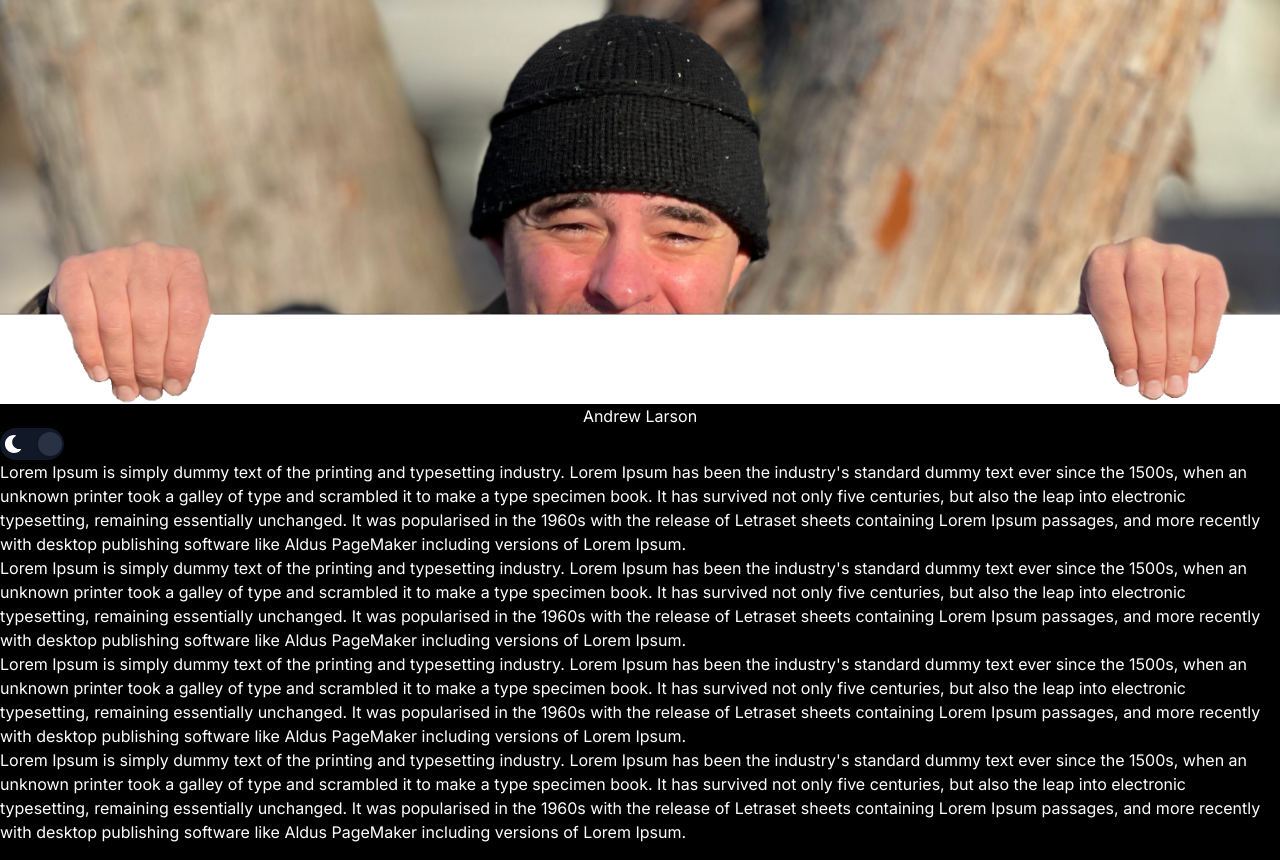
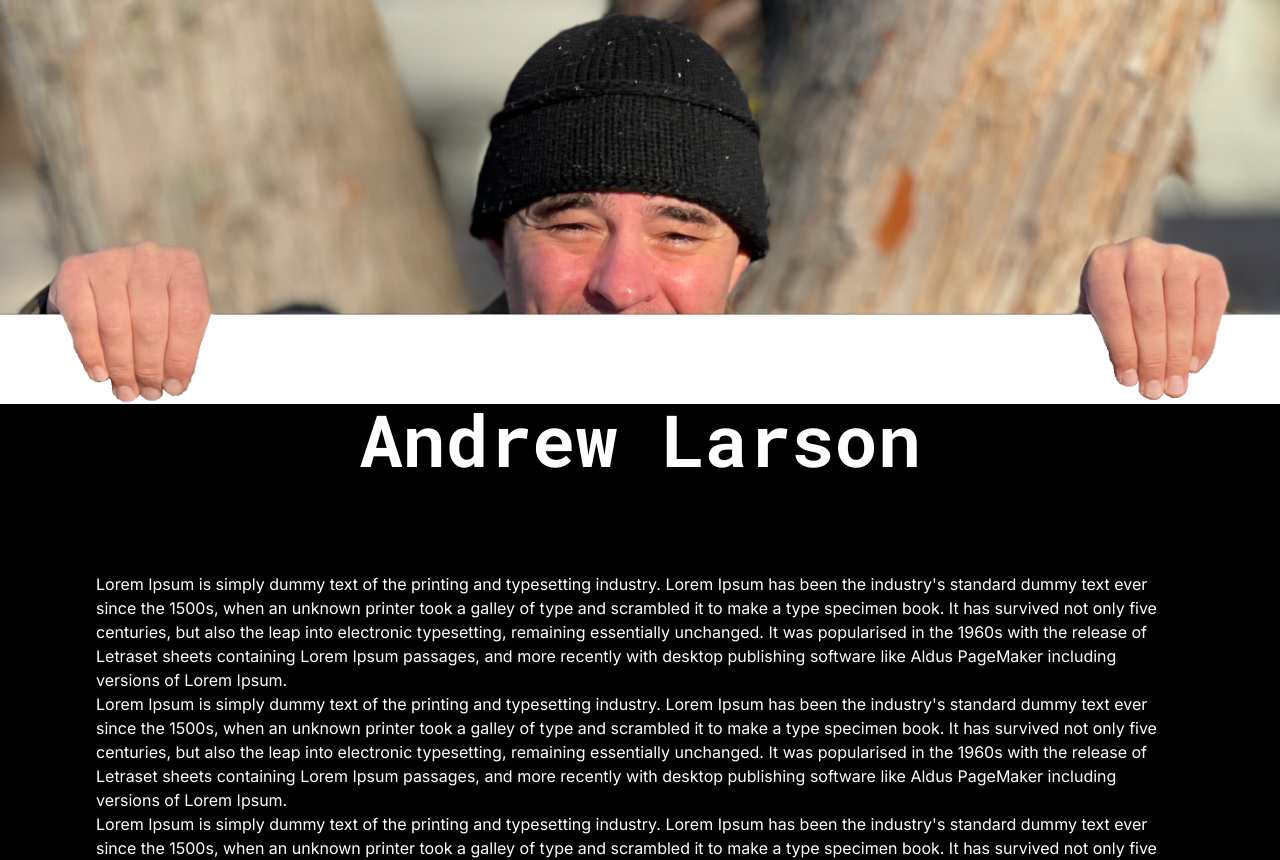
Before and after one commit to A-A-Larson/NextReact, a Next.js app in the folder nextportfolio/: page / in a window 1280 px wide. Shown: the top 860 px of the page. Built offline with nearby package versions, Linux system fonts and the light colour scheme.

Commit message:
Header w/ darkmode v2

```diff
--- a/nextportfolio/src/app/components/Content.jsx
+++ b/nextportfolio/src/app/components/Content.jsx
@@ -1,24 +1,23 @@
 "use client";
 import React from 'react';
-import ThemeToggle from '../components/ThemeToggle'
+import { roboto_mono } from '../fonts'
 
 export default function Content() {
     return (
         <div
-        className='h-screen bg-white relative dark:bg-black'
+        className='relative z-10 bg-white dark:bg-black'
         >
             <div className=''>
+
                 <h1
-                    className='text-center'
+                    className='font-mono text-center text-7xl font-bold'
                 >
                     Andrew Larson
                 </h1>
-                <div>
-                    <ThemeToggle />
-                </div>
+
             </div>
 
-            <div className='text-wrap'>
+            <div className='text-wrap p-24'>
                 <p>Lorem Ipsum is simply dummy text of the printing and typesetting industry. Lorem Ipsum has been the industry's standard dummy text ever since the 1500s, when an unknown printer took a galley of type and scrambled it to make a type specimen book. It has survived not only five centuries, but also the leap into electronic typesetting, remaining essentially unchanged. It was popularised in the 1960s with the release of Letraset sheets containing Lorem Ipsum passages, and more recently with desktop publishing software like Aldus PageMaker including versions of Lorem Ipsum.</p>
                 <p>Lorem Ipsum is simply dummy text of the printing and typesetting industry. Lorem Ipsum has been the industry's standard dummy text ever since the 1500s, when an unknown printer took a galley of type and scrambled it to make a type specimen book. It has survived not only five centuries, but also the leap into electronic typesetting, remaining essentially unchanged. It was popularised in the 1960s with the release of Letraset sheets containing Lorem Ipsum passages, and more recently with desktop publishing software like Aldus PageMaker including versions of Lorem Ipsum.</p>
                 <p>Lorem Ipsum is simply dummy text of the printing and typesetting industry. Lorem Ipsum has been the industry's standard dummy text ever since the 1500s, when an unknown printer took a galley of type and scrambled it to make a type specimen book. It has survived not only five centuries, but also the leap into electronic typesetting, remaining essentially unchanged. It was popularised in the 1960s with the release of Letraset sheets containing Lorem Ipsum passages, and more recently with desktop publishing software like Aldus PageMaker including versions of Lorem Ipsum.</p>
--- /dev/null
+++ b/nextportfolio/src/app/components/FloatHands.jsx
@@ -0,0 +1,22 @@
+"use client";
+import Hands from '../img/HandsResize2.png';
+import Image from 'next/image';
+
+export default function FloatHands() {
+
+    return (
+
+            <div>
+                <div className='relative z-20'>
+                    <Image
+                        className='relative z-2'
+                        width={2930}
+                        height={924}
+                        src={Hands}
+                        alt='Floating hands'
+                    />
+                </div>
+
+        </div>
+    )
+};
--- a/nextportfolio/src/app/components/Header.jsx
+++ b/nextportfolio/src/app/components/Header.jsx
@@ -1,50 +1,23 @@
 "use client";
 import React from 'react';
 import HeroImg from '../img/HeaderEdit4Resize.png';
-import Hands from '../img/HandsResize2.png';
 import Image from 'next/image';
 
 export default function Header() {
     return (
-        <div
-        className=''
-        >
 
-            {/* <div
-            style={{
-                backgroundImage: `url(${HeroImg.src})`,
-                height: '100%',
-                width: '100%',
-                position: 'fixed',
-                backgroundRepeat: 'no-repeat',
-                backgroundSize: 'contain',
-                zIndex: ''
-            }}
-            >
-
-            </div> */}
-            <div className="absolute">
+            <div className="fixed">
                 <Image
-                    className='fixed'
+                    className=''
                     width={2930}
                     height={924}
                     src={HeroImg}
-
+                    quality={100}
                     objectFit='cover'
                     alt='Man with hands overlapping the top of the webpage as if he is holding onto it'
                 />
             </div>
 
-            <div className=''>
-                <Image
-                    className='relative z-2'
-                    width={2930}
-                    height={924}
-                    src={Hands}
-                    alt='Floating hands'
-                />
-            </div>
 
-        </div>
     )
 };
--- a/nextportfolio/src/app/components/ThemeToggle.jsx
+++ b/nextportfolio/src/app/components/ThemeToggle.jsx
@@ -22,9 +22,9 @@ const ThemeToggle = () => {
     }, [darkMode])
 
     return (
-        <div>
+        <div className=''>
             <div
-                className='relative w-16 h-8 flex items-center dark:bg-gray-900 bg-teal-500
+                className='relative z-60 w-16 h-8 flex items-center dark:bg-gray-900 bg-teal-500
                 cursor-pointer rounded-full p-1'
                 onClick={() => setDarkMode(!darkMode)}
             >
--- /dev/null
+++ b/nextportfolio/src/app/fonts.js
@@ -0,0 +1,11 @@
+import { Inter, Roboto_Mono } from 'next/font/google'
+
+export const inter = Inter({
+  subsets: ['latin'],
+  display: 'swap',
+})
+
+export const roboto_mono = Roboto_Mono({
+  subsets: ['latin'],
+  display: 'swap',
+})
--- a/nextportfolio/src/app/layout.jsx
+++ b/nextportfolio/src/app/layout.jsx
@@ -1,7 +1,17 @@
-import { Inter } from 'next/font/google'
+import { Inter, Roboto_Mono } from 'next/font/google'
 import './globals.css'
 
-const inter = Inter({ subsets: ['latin'] })
+const inter = Inter({
+  subsets: ['latin'],
+  display: 'swap',
+  variable: '--font-inter',
+})
+
+const roboto_mono = Roboto_Mono({
+  subsets: ['latin'],
+  display: 'swap',
+  variable: '--font-roboto-mono',
+})
 
 export const metadata = {
   title: 'Create Next App',
@@ -10,7 +20,7 @@ export const metadata = {
 
 export default function RootLayout({ children }) {
   return (
-    <html lang="en">
+    <html lang="en" className={`${inter.variable} ${roboto_mono.variable}`}>
       <body className={inter.className}>{children}</body>
     </html>
   )
--- a/nextportfolio/src/app/page.jsx
+++ b/nextportfolio/src/app/page.jsx
@@ -1,13 +1,16 @@
 import ThemeToggle from './components/ThemeToggle'
 import Header from './components/Header';
 import Content from './components/Content';
+import FloatHands from './components/FloatHands';
 
 export default function Home() {
   return (
     <main className="bg-white text-black flex min-h-screen flex-col items-center justify-between
     dark:bg-black dark:text-white">
       <Header />
+      <FloatHands />
       <Content />
+      <ThemeToggle />
     </main>
   )
 }
--- a/nextportfolio/tailwind.config.js
+++ b/nextportfolio/tailwind.config.js
@@ -15,5 +15,13 @@ module.exports = {
 
     },
   },
+  theme: {
+    extend: {
+      fontFamily: {
+        sans: ['var(--font-inter)'],
+        mono: ['var(--font-roboto-mono)'],
+      },
+    },
+  },
   plugins: [],
 }
```
Also changed, not shown: 1 other file (tests, documents, lock files or other folders).
